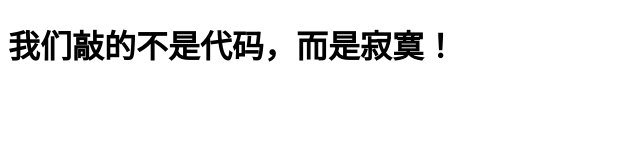
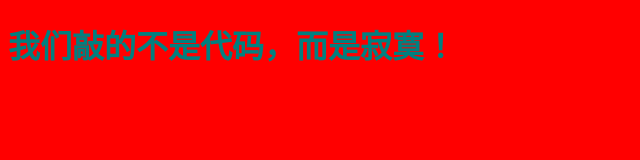
Before and after one commit to bigfeast667/test, a plain HTML site: page index.html in a window 1280 px wide. Shown: the whole page, without its empty margins (0-640 px from the left). Drawn offline with Linux system fonts and the light colour scheme.

Commit message:
add style.css and update index.html file

```diff
--- a/index.html
+++ b/index.html
@@ -5,6 +5,7 @@
     <meta http-equiv="X-UA-Compatible" content="IE=edge">
     <meta name="viewport" content="width=device-width, initial-scale=1.0">
     <title>Document</title>
+    <link rel="stylesheet" href="style.css">
 </head>
 <body>
     <h1>我们敲的不是代码，而是寂寞！</h1>
--- /dev/null
+++ b/style.css
@@ -0,0 +1,4 @@
+body{
+    background-color: red;
+    color: teal;
+}
```
